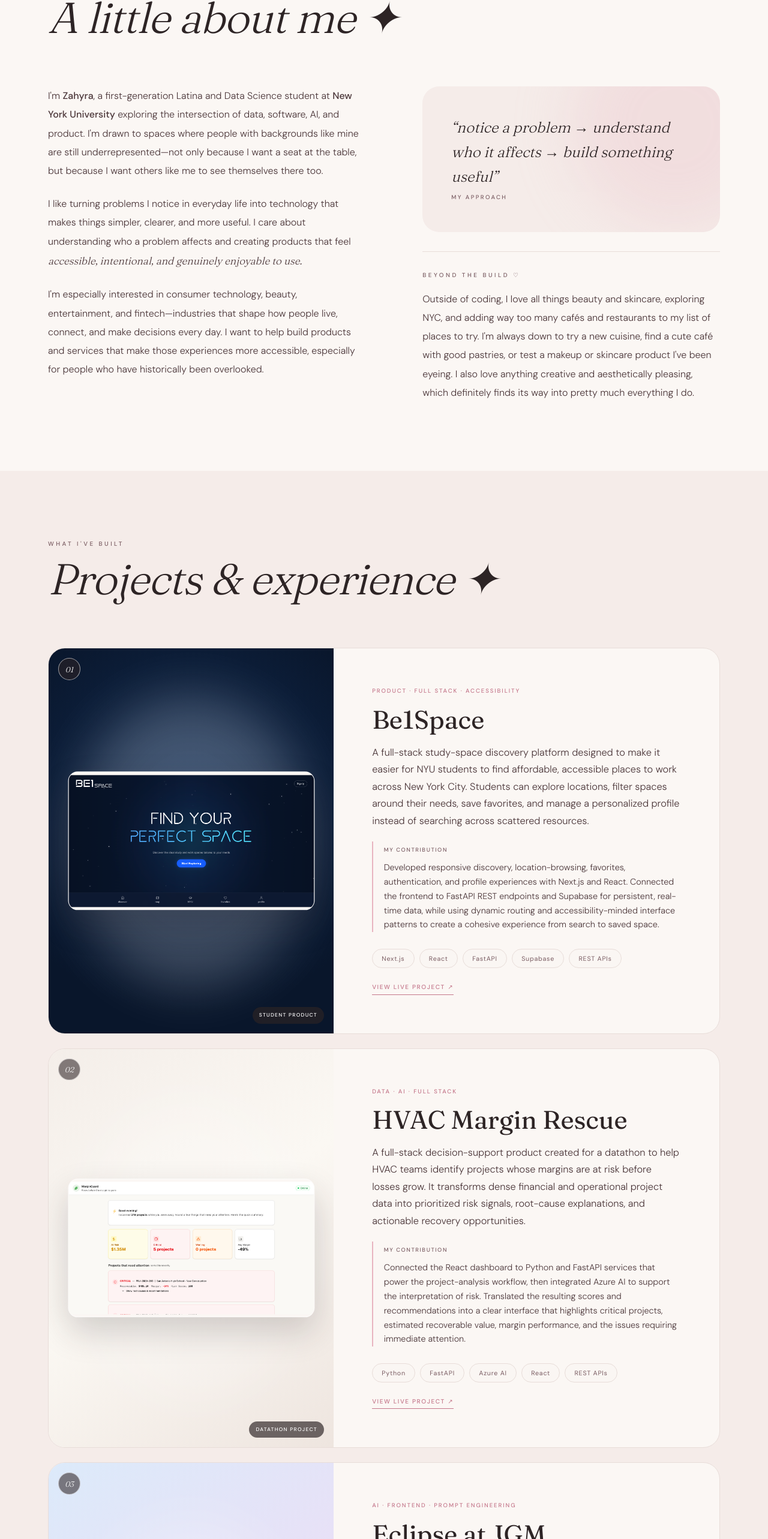
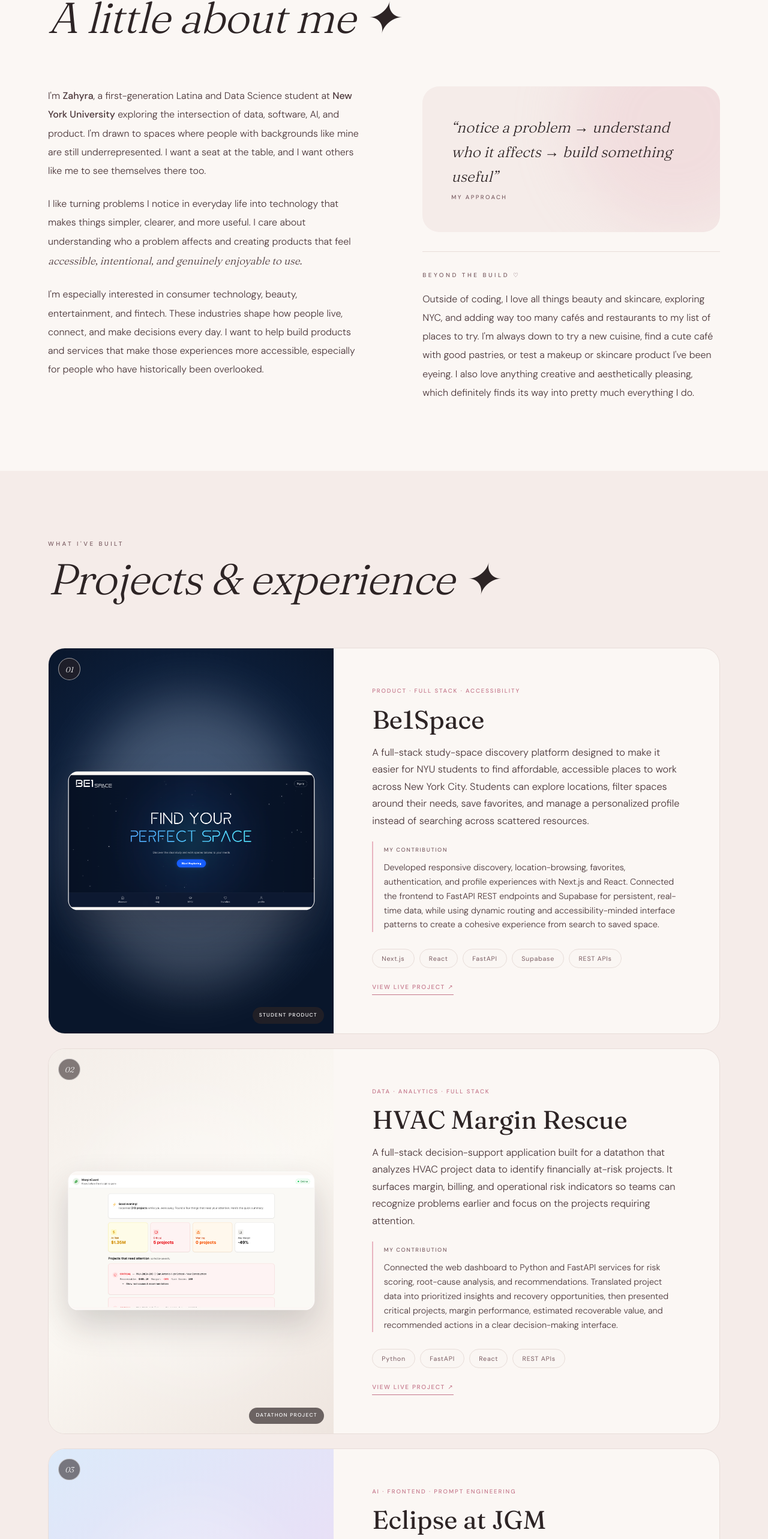
Before and after one commit to zlm228/zahyra-portfolio, a Next.js app: page / in a window 1280 px wide. Shown: the part 951-3517 px from the top of the page at 60% size. Built offline with nearby package versions, Linux system fonts and the light colour scheme.

Commit message:
Correct HVAC project details and intro copy

```diff
--- a/app/page.tsx
+++ b/app/page.tsx
@@ -17,10 +17,10 @@ const projects = [
   {
     number: "02",
     name: "HVAC Margin Rescue",
-    type: "Data · AI · Full stack",
-    description: "A full-stack decision-support product created for a datathon to help HVAC teams identify projects whose margins are at risk before losses grow. It transforms dense financial and operational project data into prioritized risk signals, root-cause explanations, and actionable recovery opportunities.",
-    contribution: "Connected the React dashboard to Python and FastAPI services that power the project-analysis workflow, then integrated Azure AI to support the interpretation of risk. Translated the resulting scores and recommendations into a clear interface that highlights critical projects, estimated recoverable value, margin performance, and the issues requiring immediate attention.",
-    stack: ["Python", "FastAPI", "Azure AI", "React", "REST APIs"],
+    type: "Data · Analytics · Full stack",
+    description: "A full-stack decision-support application built for a datathon that analyzes HVAC project data to identify financially at-risk projects. It surfaces margin, billing, and operational risk indicators so teams can recognize problems earlier and focus on the projects requiring attention.",
+    contribution: "Connected the web dashboard to Python and FastAPI services for risk scoring, root-cause analysis, and recommendations. Translated project data into prioritized insights and recovery opportunities, then presented critical projects, margin performance, estimated recoverable value, and recommended actions in a clear decision-making interface.",
+    stack: ["Python", "FastAPI", "React", "REST APIs"],
     theme: "hvac",
     status: "Datathon project",
     href: "https://the-hvac-margin-rescue-challenge.vercel.app/",
@@ -85,9 +85,9 @@ export default function Home() {
         <div className="section-inner"><SectionHeading eyebrow="Who I am">A little about me <span aria-hidden="true">✦</span></SectionHeading>
           <div className="about-grid">
             <div className="about-copy">
-              <p>I&apos;m <strong>Zahyra</strong>, a first-generation Latina and Data Science student at <strong>New York University</strong> exploring the intersection of data, software, AI, and product. I&apos;m drawn to spaces where people with backgrounds like mine are still underrepresented—not only because I want a seat at the table, but because I want others like me to see themselves there too.</p>
+              <p>I&apos;m <strong>Zahyra</strong>, a first-generation Latina and Data Science student at <strong>New York University</strong> exploring the intersection of data, software, AI, and product. I&apos;m drawn to spaces where people with backgrounds like mine are still underrepresented. I want a seat at the table, and I want others like me to see themselves there too.</p>
               <p>I like turning problems I notice in everyday life into technology that makes things simpler, clearer, and more useful. I care about understanding who a problem affects and creating products that feel <em>accessible, intentional, and genuinely enjoyable to use.</em></p>
-              <p>I&apos;m especially interested in consumer technology, beauty, entertainment, and fintech—industries that shape how people live, connect, and make decisions every day. I want to help build products and services that make those experiences more accessible, especially for people who have historically been overlooked.</p>
+              <p>I&apos;m especially interested in consumer technology, beauty, entertainment, and fintech. These industries shape how people live, connect, and make decisions every day. I want to help build products and services that make those experiences more accessible, especially for people who have historically been overlooked.</p>
             </div>
             <div className="about-aside">
               <blockquote><p>“notice a problem → understand who it affects → build something useful”</p><cite>My approach</cite></blockquote>
```
